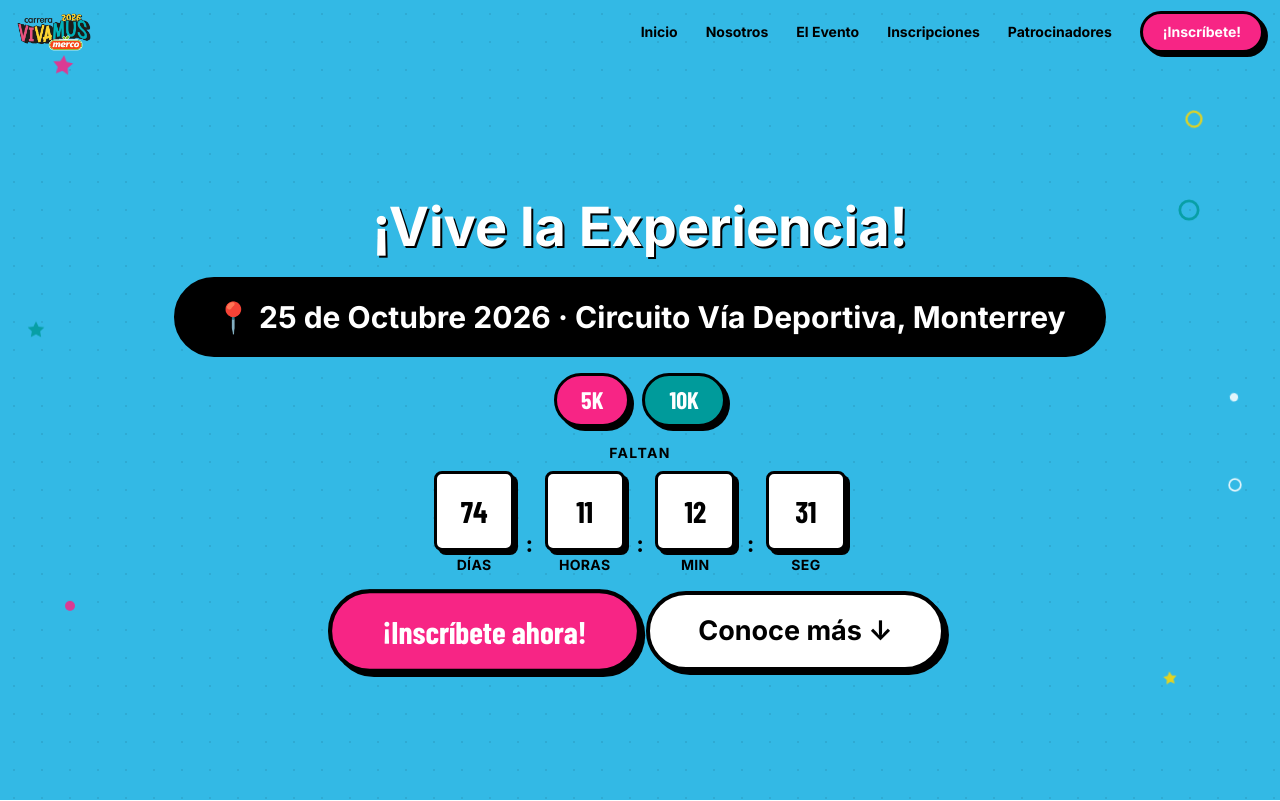
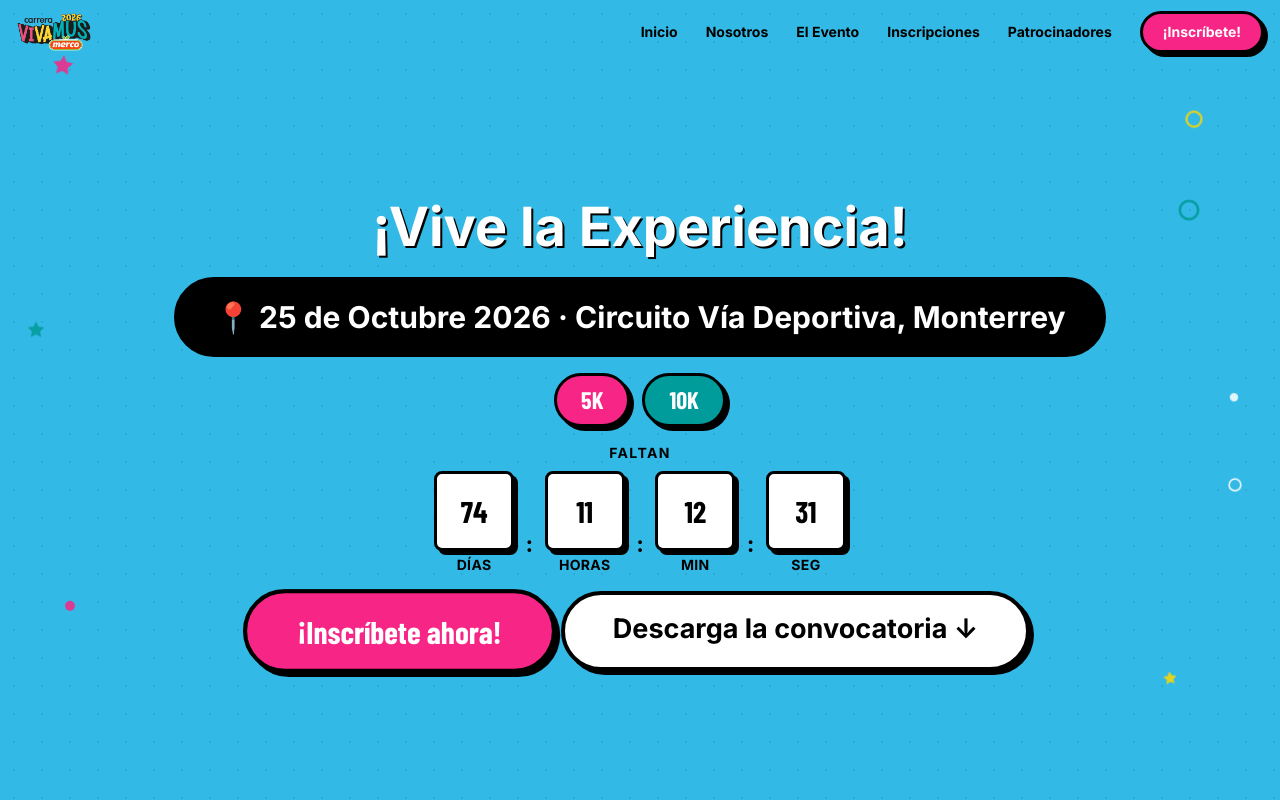
Before and after one commit to Superacion-Juvenil/Vivamus.org.mx, a React (Vite) app: page / in a window 1280 px wide. Shown: the top 801 px of the page. Built offline with nearby package versions, Linux system fonts and the light colour scheme; a web font is replaced by a local one.

Commit message:
Replace "Conoce más" CTA with convocatoria download link
Swap the scroll-to-section button for a direct link to the official
convocatoria PDF, matching the pattern already used in EventDetails.

```diff
--- a/src/components/Hero.jsx
+++ b/src/components/Hero.jsx
@@ -11,10 +11,6 @@ const fadeUp = (delay = 0) => ({
 });
 
 export default function Hero() {
-  const scrollTo = (id) => {
-    document.getElementById(id)?.scrollIntoView({ behavior: 'smooth' });
-  };
-
   return (
     <section
       id="inicio"
@@ -94,12 +90,14 @@ export default function Hero() {
           >
             ¡Inscríbete ahora!
           </a>
-          <button
-            onClick={() => scrollTo('evento')}
+          <a
+            href={links.convocatoria}
+            target="_blank"
+            rel="noopener noreferrer"
             className="font-bold text-2xl sm:text-[1.6875rem] text-black px-12 py-[1.125rem] rounded-full border-[4.5px] border-black bg-white shadow-neo transition-all duration-150 hover:translate-x-1 hover:translate-y-1 hover:shadow-none active:translate-x-1 active:translate-y-1 active:shadow-none"
           >
-            Conoce más ↓
-          </button>
+            Descarga la convocatoria ↓
+          </a>
         </motion.div>
       </div>
     </section>
```
